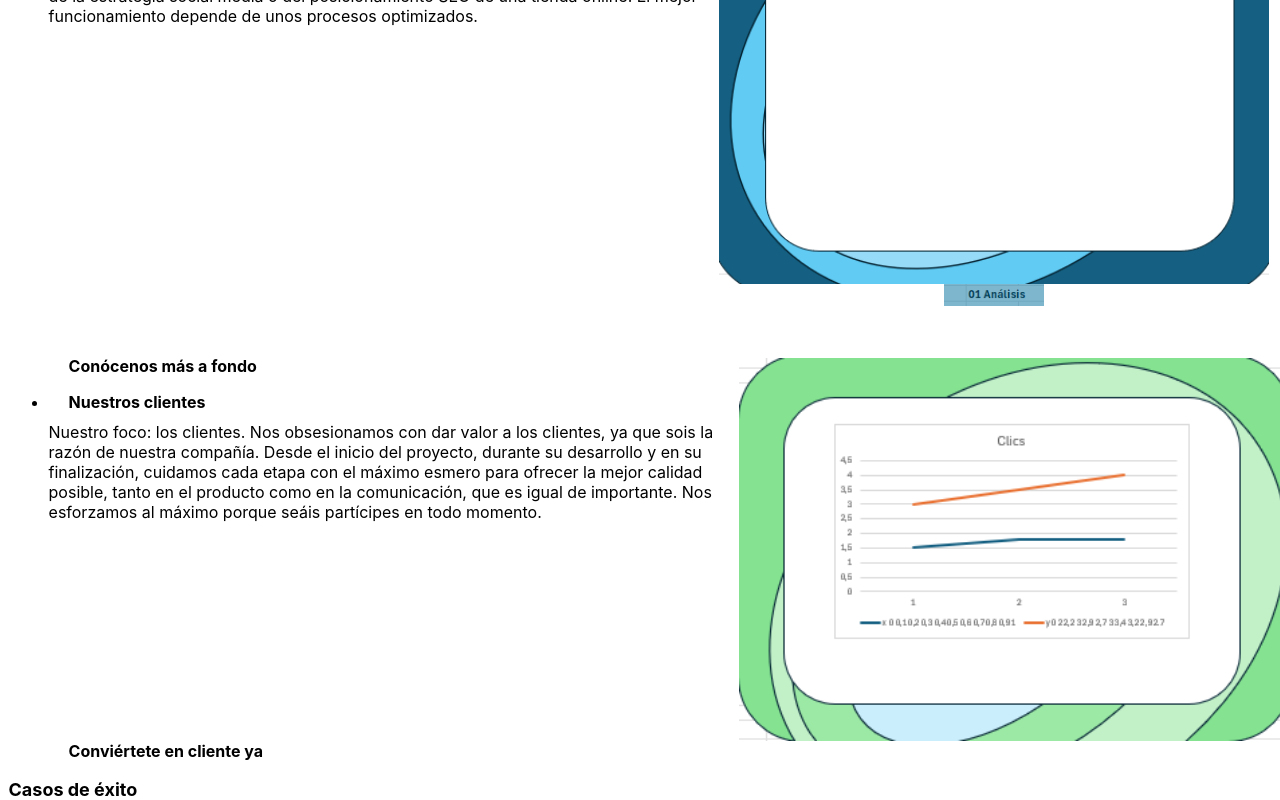
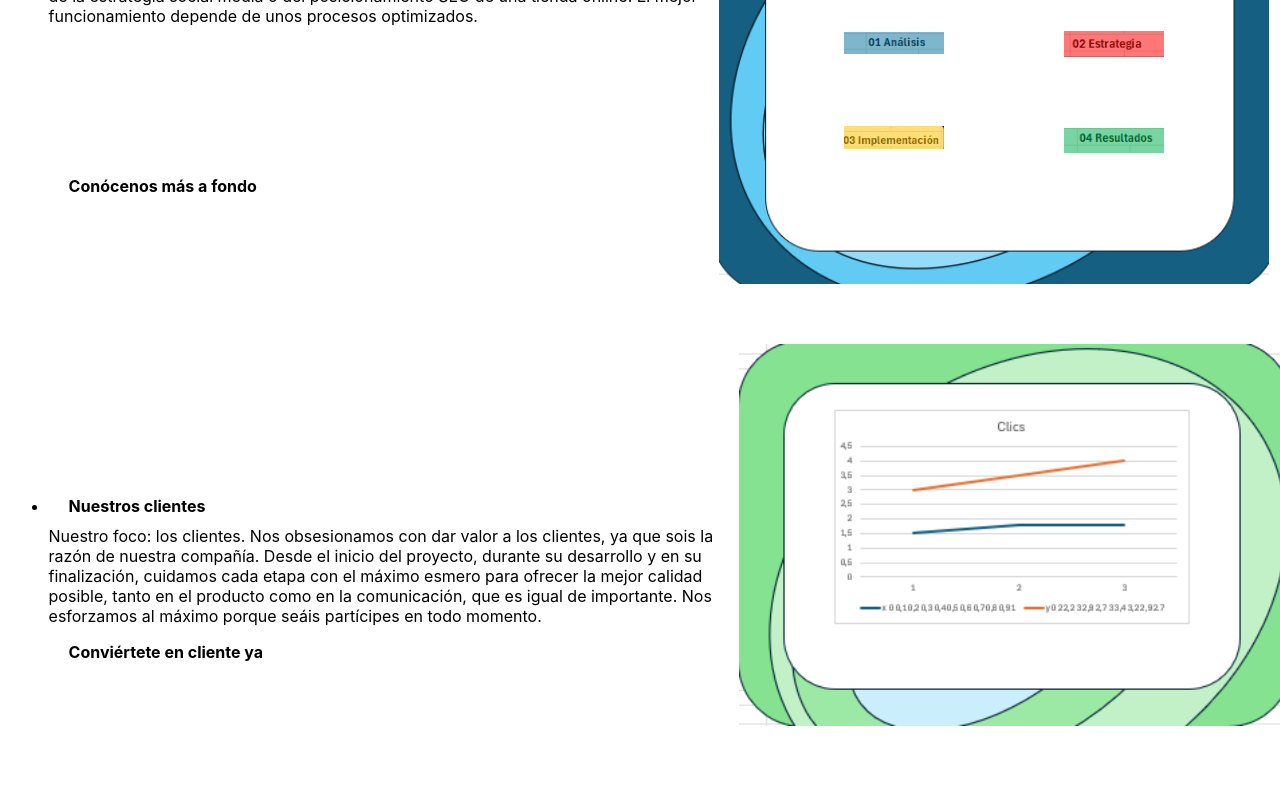
Before and after one commit to piedadgarcia/ominova, a React (Create React App) app: page /mi3Componente in a window 1280 px wide. Shown: the part 940-1740 px from the top of the page. Built offline with nearby package versions, Linux system fonts and the light colour scheme.

Commit message:
añado imagenes y modifico app.css

```diff
--- a/src/App.css
+++ b/src/App.css
@@ -115,6 +115,10 @@ code {
 
 .conoce-mas {
   font-weight: bold;
+  margin-top: '0px';
+
+
+
 }
 
 .empresas-colaboradoras {
--- a/src/components/mi3componente/Mi3Componente.js
+++ b/src/components/mi3componente/Mi3Componente.js
@@ -113,7 +113,7 @@ function Mi3Componente() {
                   </div>
                 </div>
               </ul>
-              <p className="conoce-mas"><strong style={{ color: 'black',marginLeft:'-450px', marginTop:'-10px' }}>Conoce más sobre nosotros</strong></p>
+              <p className="conoce-mas"><strong style={{ color: 'black',marginLeft:'-450px', marginTop:'0px' }}>Conoce más sobre nosotros</strong></p>
               <ul>
                 <li className="texto-equipo">
                   <strong>Nuestros procesos</strong>
@@ -126,20 +126,31 @@ function Mi3Componente() {
                   </p>
                   <div style={{ display: 'flex', flexDirection: 'column', alignItems: 'center', marginLeft: '100px', marginTop: '-150px' }}>
                   <img src="/Cover1.png" alt="Imagen de portada 1" style={{ width: '550px', height: 'auto', marginBottom: '10px' }} />
-                 <img src="/Cover3.png" alt="Imagen de portada 3" style={{ width: '100px', height: 'auto', marginTop: '-10px', position:'relative'}} />
+                 <img src="/Cover3.png" alt="Imagen de portada 3" style={{ width: '100px', height: 'auto', marginTop: '140px',marginLeft:'-200px', position:'absolute'}} />
 
 
 
 
                   </div>
 
+{/* Contenedor independiente para "Sin título" */}
+<div style={{ display: 'flex', justifyContent: 'flex-end', marginLeft: '90px', marginRight: '50px', marginTop: '50px' }}>
+  <img src="/Sin título.png" alt="Imagen sin título" style={{ width: '550px', height: 'auto', marginLeft: '100px' }} />
+</div>
+{/* Contenedor independiente para Cover2 */}
+<div style={{ position: 'relative', marginTop: '-600px', textAlign: 'center' }}>
+  <img src="/Cover2.png" alt="Imagen de portada 2" style={{ width: '100px', height: 'auto', position: 'absolute',marginLeft:'-100px',marginTop:'0px' }} />
+</div>
 
+{/* Contenedor independiente para Cover4 */}
+<div style={{ position: 'relative', marginTop: '-50px', textAlign: 'center',marginLeft:'-200px'}}>
+  <img src="/Cover4.png" alt="Imagen de portada 4" style={{ width: '100px', height: 'auto', position: 'absolute',marginLeft:'220px',marginTop:'-95px'}} />
+</div>
 
-
-
-
-
-
+{/* Contenedor independiente para Cover5 */}
+<div style={{ position: 'absolute', marginTop: '-150px', textAlign: 'center' }}>
+  <img src="/Cover5.png" alt="Imagen de portada 5" style={{ width: '100px', height: 'auto', position: 'absolute',marginTop:'152px',marginLeft:'515px'}} />
+</div>
 
                   <p className="texto-normal" style={{ color: 'black', textAlign: 'left', marginLeft: '-480px', marginTop: '50px' }}>
                     <strong>Conócenos más a fondo</strong>
@@ -152,7 +163,7 @@ function Mi3Componente() {
 
 
 
-                <li className="texto-equipo">
+                <li className="texto-equipo"style={{ marginTop: '300px' }}>
                   <strong>Nuestros clientes</strong>
                   </li>
                   <p className="texto-normal" style={{ color: 'black', textAlign: 'left', marginLeft: '-500px', marginTop: '10px' }}>
@@ -161,10 +172,6 @@ function Mi3Componente() {
                     para ofrecer la mejor calidad posible, tanto en el producto como en la comunicación, que es igual de importante.
                     Nos esforzamos al máximo porque seáis partícipes en todo momento.
                   </p>
-                  <div style={{ display: 'flex', justifyContent: 'flex-end',  marginLeft: '90px',marginRight:'50px',marginTop:'-180px' }}>
-                    <img src="/Sin título.png" alt="Imagen sin título" style={{ width: '550px', height: 'auto', marginLeft: '100px' }} />
-                  </div>
-
 
 
 
@@ -177,7 +184,7 @@ function Mi3Componente() {
 
 
               </ul>
-              <p className="casos-de-exito texto-grande" style={{ color: 'black' }}>Casos de éxito</p>
+              <p className="casos-de-exito texto-grande" style={{ color: 'black',marginTop:'200px' }}>Casos de éxito</p>
               <p className="texto-normal texto-una-linea" style={{ color: 'black' }}>¿Quieres ver de qué somos capaces? Nada te lo va a contar mejor que nuestro trabajo. Aquí tienes una pequeña selección de casos.</p>
               <p className="descubre-casos-exito" style={{ color: 'black' }}>Descubre nuestros casos de éxito</p>
               <div className="botones-navegacion">
@@ -262,15 +269,6 @@ function Mi3Componente() {
           </div>
         </div>
       </div>
-      {/* Figuras Cover1 a Cover5 al final */}
-      <div className="contenedor-covers" style={{ textAlign: 'center', marginTop: '20px' }}>
-
-        <img src="/Cover2.png" alt="Imagen de portada 2" className="imagen-cover" style={{ margin: '10px' }} />
-        <img src="/Cover3.png" alt="Imagen de portada 3" className="imagen-cover" style={{ margin: '10px' }} />
-        <img src="/Cover4.png" alt="Imagen de portada 4" className="imagen-cover" style={{ margin: '10px' }} />
-        <img src="/Cover5.png" alt="Imagen de portada 5" className="imagen-cover" style={{ margin: '10px' }} />
-      </div>
-      {/* Imagen "Sin título.png" al final */}
 
 
 
```
